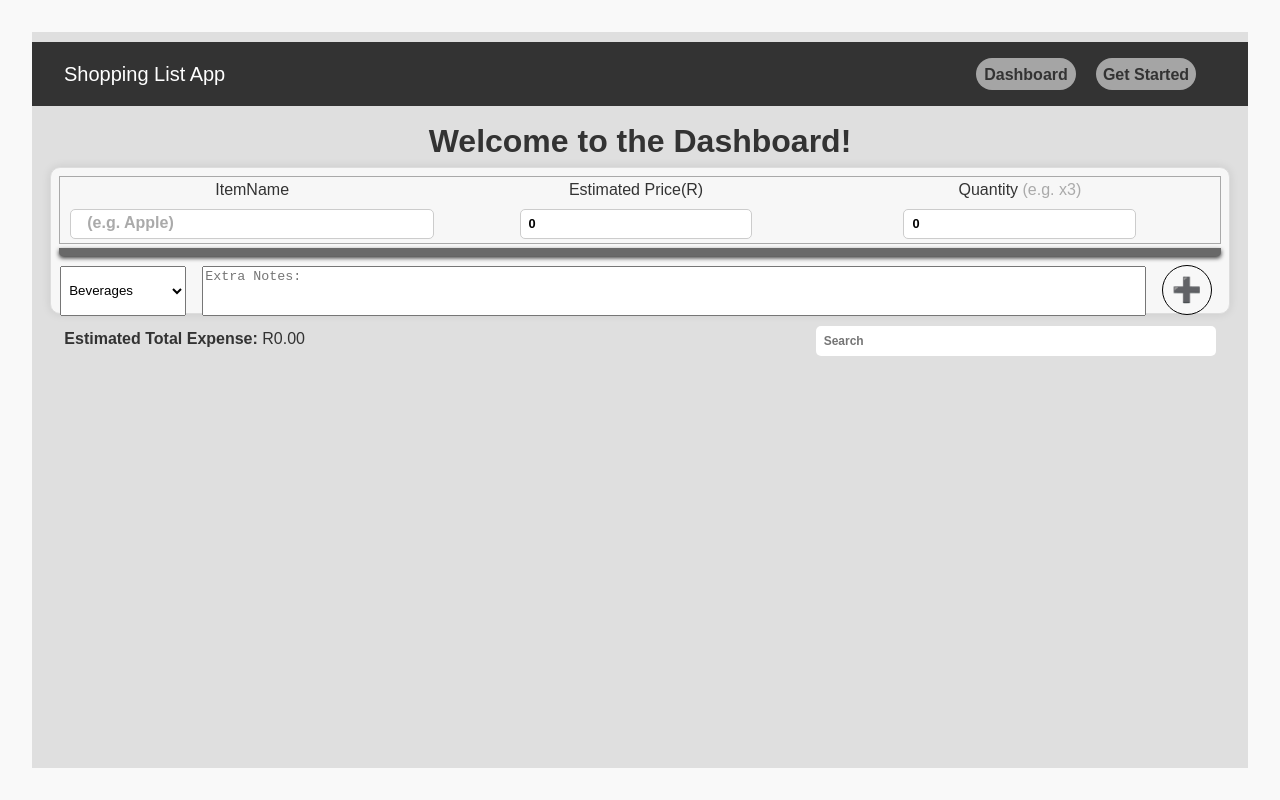
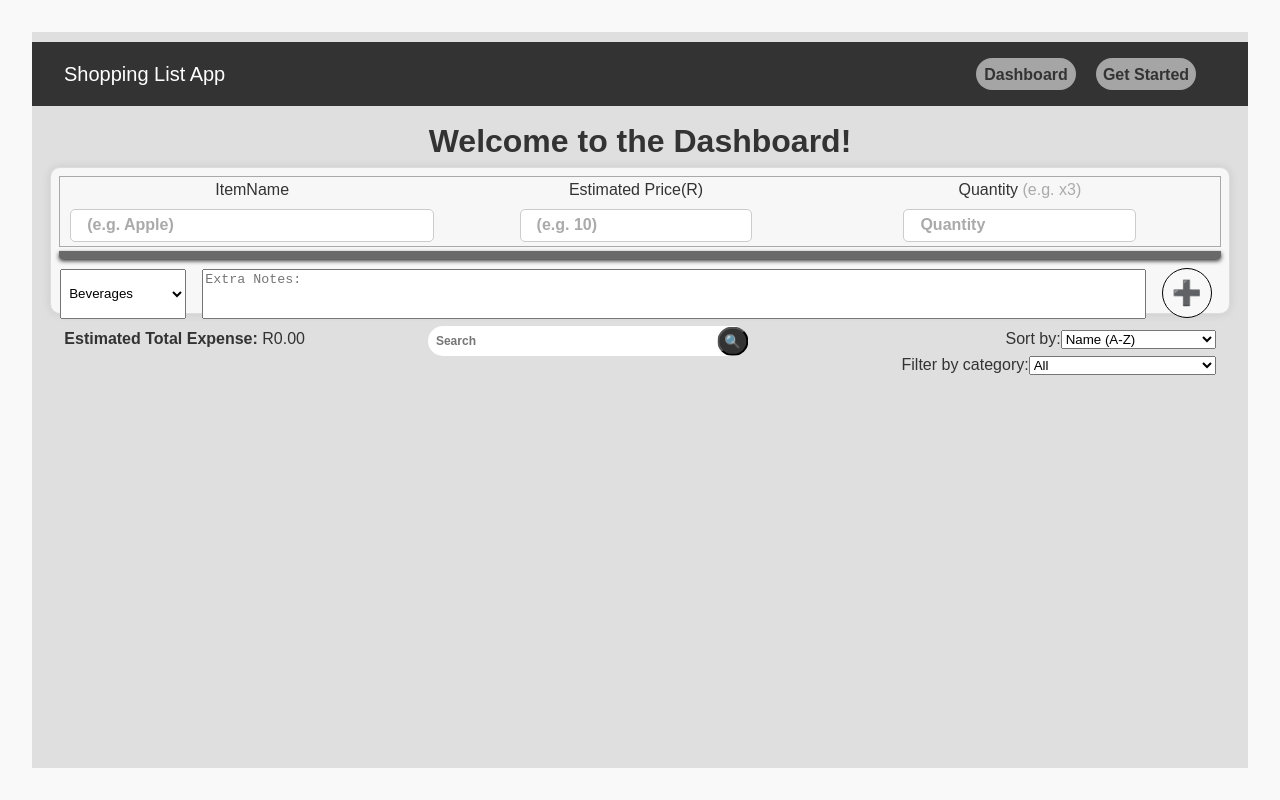
Before and after one commit to DeLightPlus/shopping-list-redux-app, a React (Vite) app: page / in a window 1280 px wide. Built offline with nearby package versions, Linux system fonts and the light colour scheme.

Commit message:
search & sorting

```diff
--- a/db.json
+++ b/db.json
@@ -120,6 +120,33 @@
       "quantity": "1",
       "category": "",
       "extraNotes": ""
+    },
+    {
+      "id": "1725257785662",
+      "uid": "10ee",
+      "shoppingItem": "Apples",
+      "price": "25",
+      "quantity": "2",
+      "category": "Fresh Produce",
+      "extraNotes": "2kg, Green Apples"
+    },
+    {
+      "id": "1725258852862",
+      "uid": "10ee",
+      "shoppingItem": "Notebook",
+      "price": "20",
+      "quantity": "2",
+      "category": "Paper Goods",
+      "extraNotes": "A4, Quire4"
+    },
+    {
+      "id": "1725268235810",
+      "uid": "10ee",
+      "shoppingItem": "Apples",
+      "price": "30",
+      "quantity": "1",
+      "category": "Fresh Produce",
+      "extraNotes": "Red Apples, 2.5kg"
     }
   ]
 }
--- a/src/App.css
+++ b/src/App.css
@@ -176,13 +176,29 @@ textarea
   padding: 8px;
   width: 96%;
   justify-content: space-between;
-  gap: 16%;
+  gap: 2%;
+}
+
+.expense_search .search-input-button, input
+{
+  flex: 1;
+  max-width: 400px;
 }
 
 .expense_search input
 {
-  flex: 1;
-  max-width: 400px;
+
+  width: 80%;
+  border-radius: 25px;
+}
+
+.expense_search button
+{
+  padding: 5px;
+  border-radius: 25px;
+
+  transform: translate(-100%, 3%);
+  background: #333;
 }
 
 ul.shopping-list
@@ -199,7 +215,6 @@ ul.shopping-list
 {
   padding: 0.5rem;
   border-bottom: 1px solid #696969;
-
 }
 
 .shopping-list li:first-child
--- /dev/null
+++ b/src/SortOptions.js
@@ -0,0 +1,8 @@
+
+
+export const SORT_OPTIONS = {
+    NAME_ASC: 'Name (A-Z)',
+    NAME_DESC: 'Name (Z-A)',
+    QUANTITY_ASC: 'Quantity (Low to High)',
+    QUANTITY_DESC: 'Quantity (High to Low)',
+  };
--- a/src/components/addShoppingItem.jsx
+++ b/src/components/addShoppingItem.jsx
@@ -11,13 +11,13 @@ function AddShoppingItem()
   const user = useSelector((state) => state.user);
   if (user)
   {
-    console.log('Logged-in user:', user);
+    // console.log('Logged-in user:', user);
     // You can access the user's data here, e.g. user.name, user.email, etc.
   }
 
   const [item, setItem] = useState("");
-  const [quantity, setQuantity] = useState(0);
-  const [price, setPrice] = useState(0);
+  const [quantity, setQuantity] = useState("");
+  const [price, setPrice] = useState("");
   const [category, setCategory] = useState("");
   const [extraNotes, setExtraNotes] = useState("");
 
@@ -35,8 +35,8 @@ function AddShoppingItem()
       }));
 
     setItem("");
-    setQuantity(1);
-    setPrice(0);
+    setQuantity('');
+    setPrice('');
     setCategory("");
     setExtraNotes("");
   };
@@ -76,7 +76,10 @@ function AddShoppingItem()
       </div>
 
       <div className="calculate-item">
-        <span>{item && <strong>{item} <sub>x{quantity}</sub> = R{price * quantity}</strong>}</span>
+        <span>
+          {item &&
+            <strong>{item} <sub>x{quantity}</sub> = R{price * quantity}</strong>}
+        </span>
       </div>
 
       <div style={{padding:'0px 1px', display:'flex', justifyContent:'space-between'}}>
@@ -110,7 +113,6 @@ function AddShoppingItem()
 
       </div>
 
-
     </div>
   );
 }
--- /dev/null
+++ b/src/components/searchItem.jsx
@@ -0,0 +1,96 @@
+import React, { useEffect, useState } from 'react';
+import { useSelector, useDispatch } from 'react-redux';
+import { fetchShoppingList, searchShoppingList } from '../redux/shoppingListReducer';
+
+import { SORT_OPTIONS } from '../SortOptions';
+
+
+const SearchItem = () => {
+  const dispatch = useDispatch();
+
+  const signedIn = useSelector((state) => state.user.signedIn);
+  const user = useSelector((state) => state.user);
+  const shoppingList = useSelector((state) => state.shoppingList);
+
+  const [searchTerm, setSearchTerm] = useState('');
+  const [categoryFilter, setCategoryFilter] = useState('');
+  const [sortOption, setSortOption] = useState(SORT_OPTIONS.NAME_ASC);
+
+  useEffect(() =>
+    {
+      if(signedIn)
+      {
+        dispatch( fetchShoppingList(user.id) );
+        console.log('s_list.uid',user.id);
+      }
+
+    },[signedIn]);
+
+
+  useEffect(() =>
+    {
+      console.log('s_list',shoppingList);
+    },[signedIn, shoppingList]);
+
+    // console.log(editing);
+    const calculateTotalExpense = (shoppingList) =>
+    {
+      let totalExpense = 0;
+      for (const item of shoppingList)
+      {
+        totalExpense += item.price * item.quantity;
+      }
+      return totalExpense.toFixed(2);
+    };
+    const totalExpense = calculateTotalExpense(shoppingList);
+
+    const handleSearch = (event) =>
+    {
+      event.preventDefault();
+      if(searchTerm && user)
+      {
+        console.log(user.id +' try searching for '+ searchTerm);
+        dispatch( searchShoppingList({ searchTerm: searchTerm, uid: user.id}) );
+      }
+
+    };
+
+    const handleSort = (items) => {
+        switch (sortOption) {
+          case SORT_OPTIONS.NAME_ASC:
+            return items.slice().sort((a, b) => a.shoppingItem.localeCompare(b.shoppingItem));
+          case SORT_OPTIONS.NAME_DESC:
+            return items.slice().sort((a, b) => b.shoppingItem.localeCompare(a.shoppingItem));
+          case SORT_OPTIONS.QUANTITY_ASC:
+            return items.slice().sort((a, b) => a.quantity - b.quantity);
+          case SORT_OPTIONS.QUANTITY_DESC:
+            return items.slice().sort((a, b) => b.quantity - a.quantity);
+          default:
+            return items;
+        }
+      };
+
+    const filteredAndSortedItems = handleSort(
+        shoppingList.filter(item => !categoryFilter || item.category === categoryFilter)
+      );
+
+  return (
+
+    <>
+
+
+    {/* <ul>
+        {
+            filteredAndSortedItems.map(item => (
+                <li key={item.id}>
+                    {item.shoppingItem} - {item.quantity} - {item.category}
+                </li>
+            ))
+        }
+      </ul>      {console.log(filteredAndSortedItems)} */}
+
+    </>
+  );
+};
+
+export default SearchItem;
--- a/src/components/shoppingList.jsx
+++ b/src/components/shoppingList.jsx
@@ -1,57 +1,139 @@
 import React, { useEffect, useState } from 'react';
 import { useSelector, useDispatch } from 'react-redux';
-import { fetchShoppingList, deleteShoppingItem, editShoppingItem } from '../redux/shoppingListReducer';
+import { fetchShoppingList, deleteShoppingItem, editShoppingItem, searchShoppingList } from '../redux/shoppingListReducer';
+import SearchItem from './searchItem';
+
+const SORT_OPTIONS = {
+  NAME_ASC: 'Name (A-Z)',
+  NAME_DESC: 'Name (Z-A)',
+  PRICE_ASC: 'Price (Low to High)',
+  PRICE_DESC: 'Price (High to Low)',
+  QUANTITY_ASC: 'Quantity (Low to High)',
+  QUANTITY_DESC: 'Quantity (High to Low)',
+};
 
 const ShoppingList = () => {
   const dispatch = useDispatch();
-
   const signedIn = useSelector((state) => state.user.signedIn);
   const user = useSelector((state) => state.user);
   const shoppingList = useSelector((state) => state.shoppingList);
+
   const [editing, setEditing] = useState(null);
   const [editInput, setEditInput] = useState('');
   const [editPrice, setEditPrice] = useState(0);
   const [editQuant, setEditQuant] = useState(1);
   const [editCategory, setEditCategory] = useState('');
   const [editExtraNotes, setEditExtraNotes] = useState('');
+  const [searchTerm, setSearchTerm] = useState('');
+  const [sortOption, setSortOption] = useState(SORT_OPTIONS.NAME_ASC);
+  const [categoryFilter, setCategoryFilter] = useState('');
 
-  useEffect(() =>
+  useEffect(() => {
+    if (signedIn) {
+      dispatch(fetchShoppingList(user.id));
+    }
+  }, [signedIn, user.id, dispatch]);
+
+  useEffect(() => {
+    // Console log for debugging
+    console.log('shoppingList', shoppingList);
+  }, [shoppingList]);
+
+  const calculateTotalExpense = (shoppingList) => {
+    return shoppingList.reduce((total, item) => total + item.price * item.quantity, 0).toFixed(2);
+  };
+
+  const totalExpense = calculateTotalExpense(shoppingList);
+
+  const handleSearch = (event) => {
+    event.preventDefault();
+    if (searchTerm && user) {
+      dispatch(searchShoppingList({ searchTerm, uid: user.id }));
+    }
+  };
+
+  const handleSort = (items) => {
+    switch (sortOption) {
+      case SORT_OPTIONS.NAME_ASC:
+        return items.slice().sort((a, b) => a.shoppingItem.localeCompare(b.shoppingItem));
+      case SORT_OPTIONS.NAME_DESC:
+        return items.slice().sort((a, b) => b.shoppingItem.localeCompare(a.shoppingItem));
+      case SORT_OPTIONS.PRICE_ASC:
+        return items.slice().sort((a, b) => a.price - b.price);
+      case SORT_OPTIONS.PRICE_DESC:
+        return items.slice().sort((a, b) => b.price - a.price);
+      case SORT_OPTIONS.QUANTITY_ASC:
+        return items.slice().sort((a, b) => a.quantity - b.quantity);
+      case SORT_OPTIONS.QUANTITY_DESC:
+        return items.slice().sort((a, b) => b.quantity - a.quantity);
+      default:
+        return items;
+    }
+  };
+
+  const filteredAndSortedItems = handleSort(
+    shoppingList.filter(item => !categoryFilter || item.category === categoryFilter)
+  );
+
+  return (
+    <>
+      <form className="expense_search" onSubmit={handleSearch}>
+      <label><strong>Estimated Total Expense:</strong> R{totalExpense} </label>
+
+     <div className='search-input-button'>
+        <input placeholder="Search" value={searchTerm}
+          onChange={(e) => setSearchTerm(e.target.value)}/>
+        <button type="submit">🔍</button>
+      </div>
+
+     <div style={{display:'flex', flexDirection:'column', alignItems:'end'}}>
+        <label>
+          Sort by:
+          <select value={sortOption} onChange={(e) => setSortOption(e.target.value)}>
             {
-      if(signedIn)
-      {
-        dispatch( fetchShoppingList(user.id) );
-        console.log('s_list.uid',user.id);
-      }
+                Object.entries(SORT_OPTIONS).map(([key, value]) => (
+                <option key={key} value={value}>
+                {value}
+                </option>
+            ))}
+            </select>
+        </label>
 
-    },[signedIn]);
+        <label>
+          Filter by category:
+          <select className="category-filter" value={categoryFilter}
+            onChange={(e) => setCategoryFilter(e.target.value)}>
+            <option value="">All</option>
+            <option value="Beverages">Beverages</option>
+            <option value="Bread/Bakery">Bread/Bakery</option>
+            <option value="Canned/Jarred Goods">Canned/Jarred Goods</option>
+            <option value="Cleaning supplies">Cleaning supplies</option>
+            <option value="Dairy">Dairy</option>
+            <option value="Dry/Baking Goods">Dry/Baking Goods</option>
+            <option value="Fresh Produce">Fresh Produce</option>
+            <option value="Frozen Foods">Frozen Foods</option>
+            <option value="Meat, Fish & Other Proteins">Meat, Fish & Other Proteins</option>
+            <option value="Paper Goods">Paper Goods</option>
+            <option value="Personal Care">Personal Care</option>
+            <option value="Snacks">Snacks</option>
+            <option value="Spices & Seasoning">Spices & Seasoning</option>
+            <option value="Other">Other</option>
+          </select>
+
+          {/* <input
+            type="text"
+            value={categoryFilter}
+            onChange={(e) => setCategoryFilter(e.target.value)}
+            placeholder="Enter category..."
+          /> */}
+        </label>
+      </div>
+      </form>
 
 
-  useEffect(() =>
-    {
-      console.log('s_list',shoppingList);
-    },[signedIn, shoppingList]);
-
-    console.log(editing);
-    const calculateTotalExpense = (shoppingList) =>
-    {
-      let totalExpense = 0;
-      for (const item of shoppingList) {
-        totalExpense += item.price * item.quantity;
-      }
-      return totalExpense.toFixed(2);
-    };
-    const totalExpense = calculateTotalExpense(shoppingList);
-
-  return (
-
-    <>
-    <div className="expense_search">
-      <label><strong>Estimated Total Expense:</strong> R{totalExpense} </label>
-      <input placeholder='Search'/>
-    </div>
 
       <ul className='shopping-list'>
-      {shoppingList.map((item) => (
+        {filteredAndSortedItems.map((item) => (
           <li key={item.id}>
             {
               editing === item.id ? (
@@ -61,6 +143,7 @@ const ShoppingList = () => {
                 editInput={editInput} setEditInput={setEditInput}
                 editPrice={editPrice} setEditPrice={setEditPrice}
                 editQuant={editQuant} setEditQuant={setEditQuant}
+                editCategory={editCategory} setEditCategory={setEditCategory}
                 editExtraNotes={editExtraNotes} setEditExtraNotes={setEditExtraNotes}
                 dispatch={dispatch}
               />
@@ -88,92 +171,93 @@ const EditForm = ({
   editPrice, setEditPrice,
   editQuant, setEditQuant,
   editExtraNotes, setEditExtraNotes,
-  dispatch }) => (
-
+  dispatch
+}) => (
   <div className='shopping-list-item' id='edit-form'>
     <div className='list-item-group'>
-      <input  type="text" value={editInput}
+      <input
+        type="text"
+        value={editInput}
         onChange={(e) => setEditInput(e.target.value)}
       />
-
-      <div className='inc_dec_quant' id='price'><sup><b>Price</b></sup>
-          <input type='number' value={editPrice}
+      <div className='inc_dec_quant' id='price'>
+        <sup><b>Price</b></sup>
+        <input
+          type='number'
+          value={editPrice}
           onChange={(e) => {
             const inputValue = e.target.value;
-                if (inputValue < 0) { e.target.value = Math.abs(inputValue); }
-                setEditPrice(inputValue);
+            setEditPrice(inputValue < 0 ? Math.abs(inputValue) : inputValue);
           }}
         />
       </div>
-
-      <div className='inc_dec_quant' id='qty'><sup><b>Qty</b></sup>
-          <input type='number' value={editQuant}
+      <div className='inc_dec_quant' id='qty'>
+        <sup><b>Qty</b></sup>
+        <input
+          type='number'
+          value={editQuant}
           onChange={(e) => {
             const inputValue = e.target.value;
-                if (inputValue < 0) { e.target.value = Math.abs(inputValue); }
-                setEditQuant(inputValue);
+            setEditQuant(inputValue < 0 ? Math.abs(inputValue) : inputValue);
           }}
         />
       </div>
-
-      <button id='update'
+      <button
+        id='update'
         onClick={() => {
-          if (editExtraNotes.trim() !== '')
-          {
-            dispatch( editShoppingItem({
+          if (editExtraNotes.trim() !== '') {
+            dispatch(editShoppingItem({
               id: item.id,
               shoppingItem: editInput,
               price: editPrice,
               quantity: editQuant,
-              extraNotes: editExtraNotes }));
-
+              extraNotes: editExtraNotes
+            }));
             setEditing(null);
             setEditInput('');
             setEditPrice(0);
             setEditQuant(1);
+          } else {
+            alert('Please enter some extra notes');
           }
-          else { alert('Please enter some extra notes'); }
         }}
       >
-        <div className='icn'>♲</div> {/*🔃🔄*/}
+        <div className='icn'>♲</div>
       </button>
     </div>
-
     <div className='list-item-group'>
-      <textarea value={editExtraNotes}
-        onChange={(e) => setEditExtraNotes(e.target.value)}/>
+      <textarea
+        value={editExtraNotes}
+        onChange={(e) => setEditExtraNotes(e.target.value)}
+      />
     </div>
   </div>
 );
 
-const ShoppingItem = ({ item,
+const ShoppingItem = ({
+  item,
   setEditing,
   setEditInput,
   setEditPrice,
   setEditQuant,
   setEditExtraNotes,
-  dispatch}) => (
-  <div className='shopping-list-item '>
+  dispatch
+}) => (
+  <div className='shopping-list-item'>
     <div className='list-item-group'>
       <span>{item.shoppingItem}</span>
-
+      <div className='inc_dec_quant' id='category'>
+        <span>Category: {item.category}</span>
+      </div>
       <div className='inc_dec_quant' id='price'>
-          <span>¥:{item.category}</span>
+        <span><small>Price:</small> R{item.price}</span>
       </div>
-
-      <div className='inc_dec_quant' id='price'>
-          <span><small>Price:</small> R{ item.price}</span>
-      </div>
-
       <div className='inc_dec_quant' id='Qty'>
         <span><small>Qty:</small> {item.quantity}</span>
       </div>
-
       <div className='inc_dec_quant' id='total'>
-          <span><small>Total:</small> R{ item.price * item.quantity}</span>
+        <span><small>Total:</small> R{item.price * item.quantity}</span>
       </div>
-
-      {/* <div> */}
       <button onClick={() => {
         setEditing(item.id);
         setEditInput(item.shoppingItem);
@@ -183,17 +267,12 @@ const ShoppingItem = ({ item,
       }}>
         <div className='icn'>📝</div>
       </button>
-
-        <button id='delete'
-            onClick={() => dispatch(deleteShoppingItem(item.id))}>
+      <button id='delete' onClick={() => dispatch(deleteShoppingItem(item.id))}>
         <div className='icn'>🗑</div>
       </button>
-      {/* </div> */}
     </div>
-
     <div className='list-item-group'>
-    <textarea value={item.extraNotes}
-        onChange={(e) => {}} />
+      <textarea value={item.extraNotes} readOnly />
     </div>
   </div>
 );
--- a/src/components/styles.css
+++ b/src/components/styles.css
@@ -61,7 +61,7 @@
 
   .register-form, .login-form {
     max-width: 400px;
-    margin: 40px auto;
+    margin: 10% auto;
     padding: 20px;
     background-color: #fff;
     border: 1px solid #ddd;
```
Also changed, not shown: src/components/Header.jsx (+13 -2 lines), src/objectives.md (added, +37 -0 lines), src/redux/shoppingListReducer.js (+19 -3 lines). Lines whose indentation alone changed are shown as unchanged.
